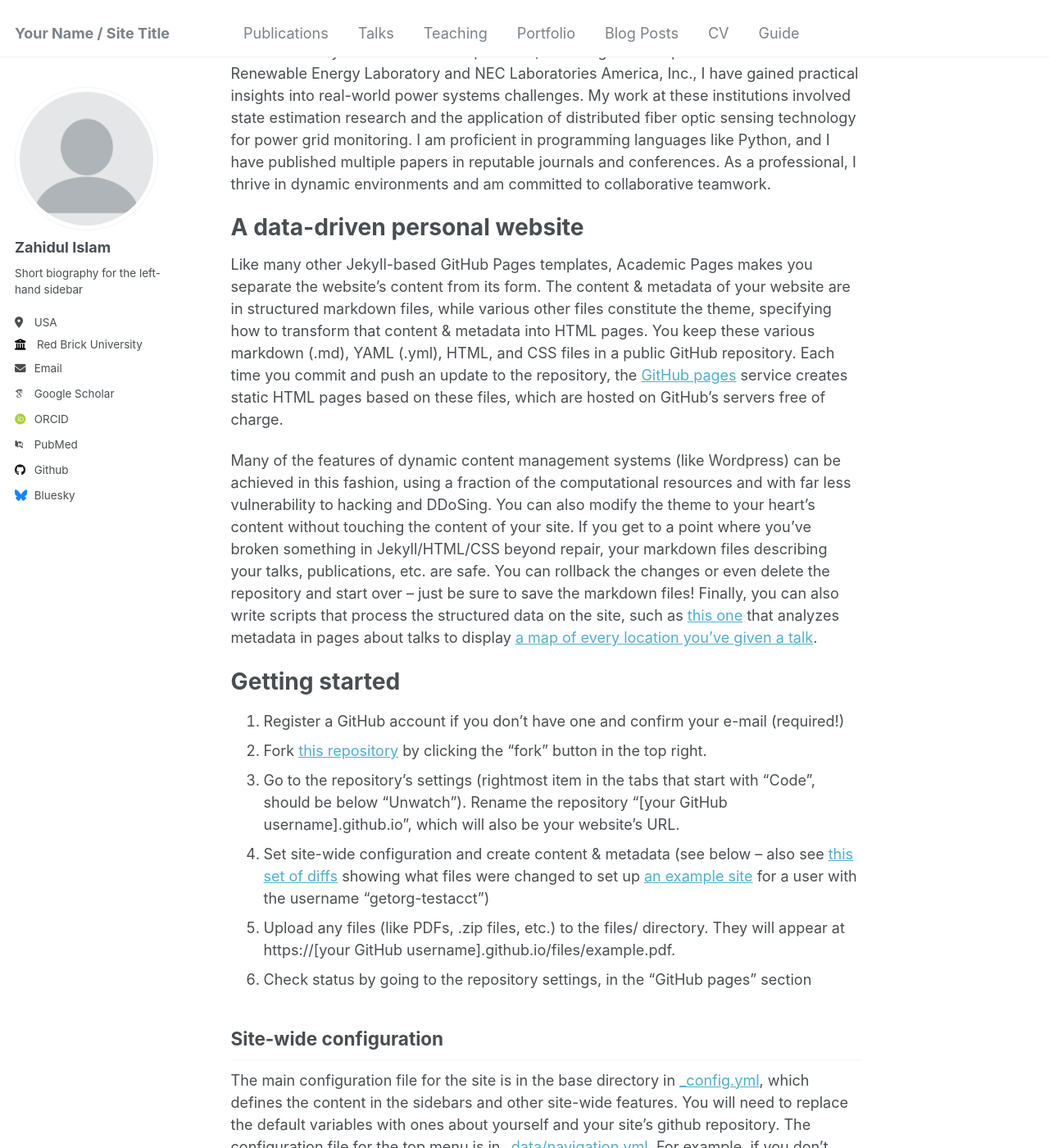
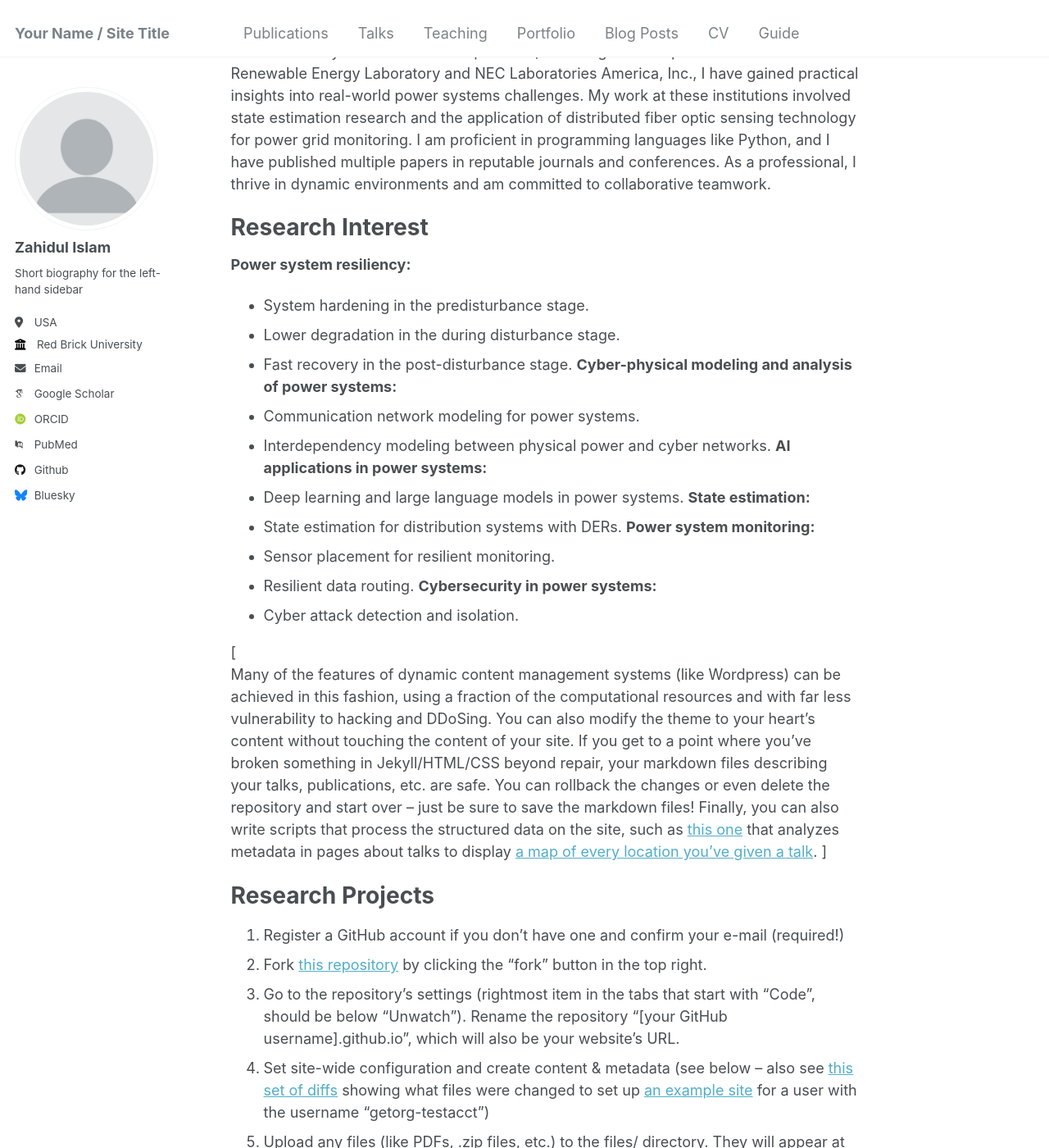
Before and after one commit to zahidul-ece/zahidul-ece.github.io, a Jekyll site: the page built from _pages/about.md, in a window 1280 px wide and 1400 px high, scrolled down 285 px. Shown: the whole window at 82% size. Built offline with Jekyll 4.4.1, drawn with Linux system fonts in a browser that asks for light colours; some web fonts are replaced.

Commit message:
Update about.md

```diff
--- a/_pages/about.md
+++ b/_pages/about.md
@@ -11,13 +11,32 @@ I am a research assistant at New York University, focusing on enhancing the resi
 
 With over five years of research experience, including internships at the National Renewable Energy Laboratory and NEC Laboratories America, Inc., I have gained practical insights into real-world power systems challenges. My work at these institutions involved state estimation research and the application of distributed fiber optic sensing technology for power grid monitoring. I am proficient in programming languages like Python, and I have published multiple papers in reputable journals and conferences. As a professional, I thrive in dynamic environments and am committed to collaborative teamwork.
 
-A data-driven personal website
+Research Interest
 ======
-Like many other Jekyll-based GitHub Pages templates, Academic Pages makes you separate the website's content from its form. The content & metadata of your website are in structured markdown files, while various other files constitute the theme, specifying how to transform that content & metadata into HTML pages. You keep these various markdown (.md), YAML (.yml), HTML, and CSS files in a public GitHub repository. Each time you commit and push an update to the repository, the [GitHub pages](https://pages.github.com/) service creates static HTML pages based on these files, which are hosted on GitHub's servers free of charge.
+**Power system resiliency:**
+- System hardening in the predisturbance stage.
+- Lower degradation in the during disturbance stage.
+- Fast recovery in the post-disturbance stage.
+**Cyber-physical modeling and analysis of power systems:**
+- Communication network modeling for power systems.
+- Interdependency modeling between physical power and cyber networks.
+**AI applications in power systems:**
+- Deep learning and large language models in power systems.
+**State estimation:**
+- State estimation for distribution systems with DERs.
+**Power system monitoring:**
+- Sensor placement for resilient monitoring.
+- Resilient data routing.
+**Cybersecurity in power systems:**
+- Cyber attack detection and isolation.
 
+
+
+[\
 Many of the features of dynamic content management systems (like Wordpress) can be achieved in this fashion, using a fraction of the computational resources and with far less vulnerability to hacking and DDoSing. You can also modify the theme to your heart's content without touching the content of your site. If you get to a point where you've broken something in Jekyll/HTML/CSS beyond repair, your markdown files describing your talks, publications, etc. are safe. You can rollback the changes or even delete the repository and start over -- just be sure to save the markdown files! Finally, you can also write scripts that process the structured data on the site, such as [this one](https://github.com/academicpages/academicpages.github.io/blob/master/talkmap.ipynb) that analyzes metadata in pages about talks to display [a map of every location you've given a talk](https://academicpages.github.io/talkmap.html).
+\]
 
-Getting started
+Research Projects
 ======
 1. Register a GitHub account if you don't have one and confirm your e-mail (required!)
 1. Fork [this repository](https://github.com/academicpages/academicpages.github.io) by clicking the "fork" button in the top right.
```
